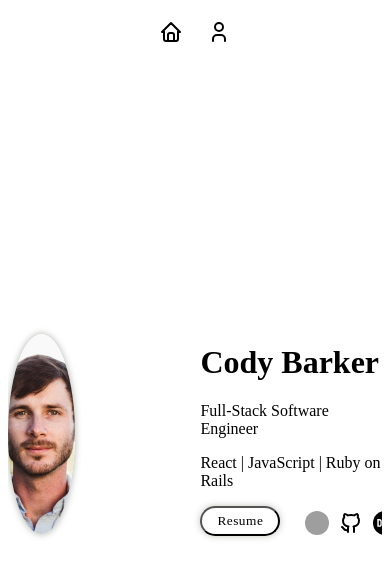
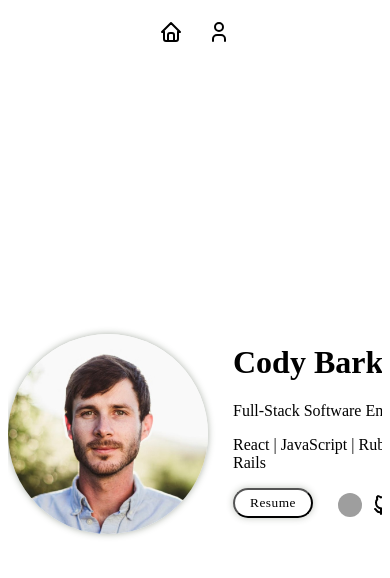
Before and after one commit to cody-barker/react-portfolio-website, a React (Create React App) app: page / in a window 390 px wide. Shown: the top 578 px of the page. Built offline with nearby package versions, Linux system fonts and the light colour scheme; grey boxes are pictures that could not be loaded.

Commit message:
remove mobile media max width container img

```diff
--- a/src/styles/App.css
+++ b/src/styles/App.css
@@ -10,7 +10,6 @@
 
 @media (max-width: 576px) {
   .container img {
-    max-width: 40%;
     margin: 0 auto;
     height: auto;
   }
```
